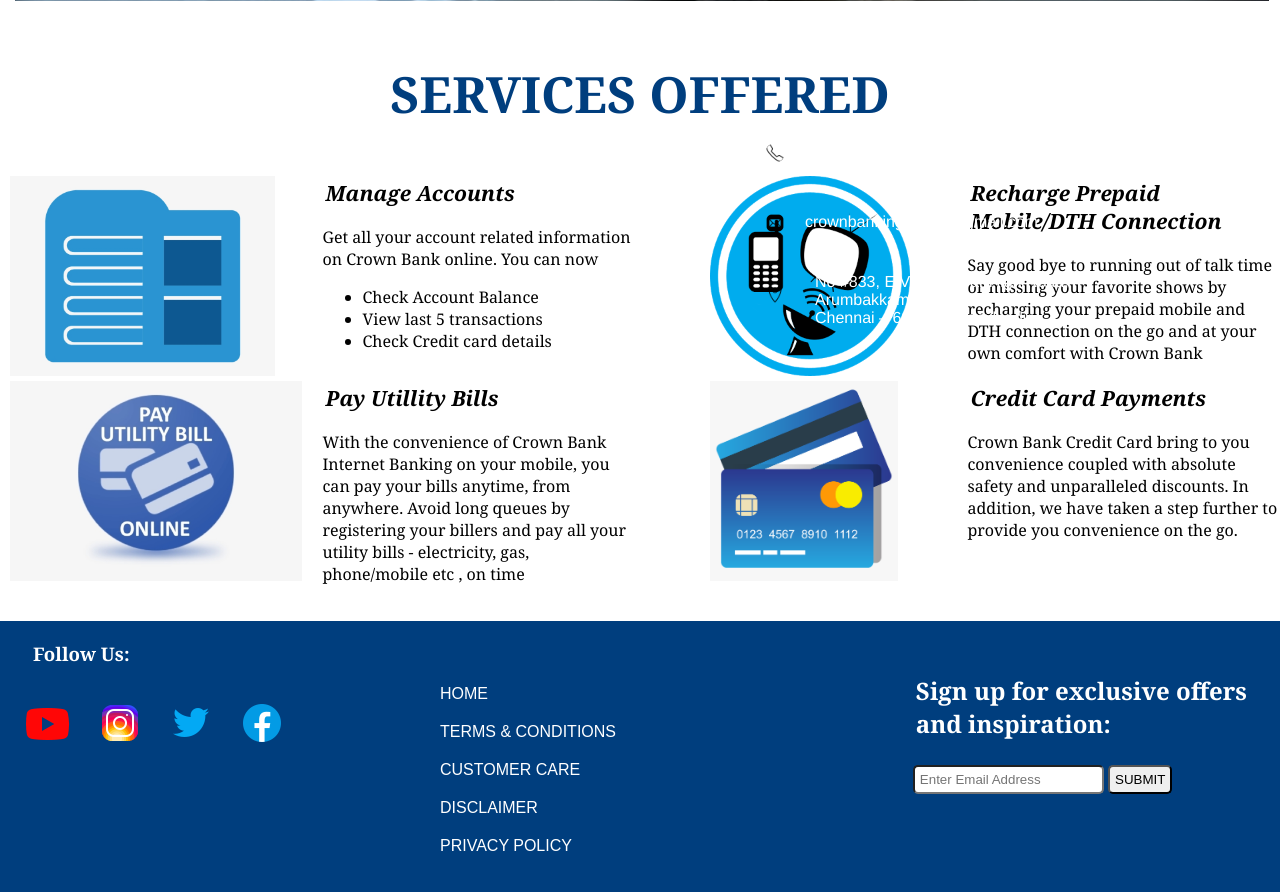
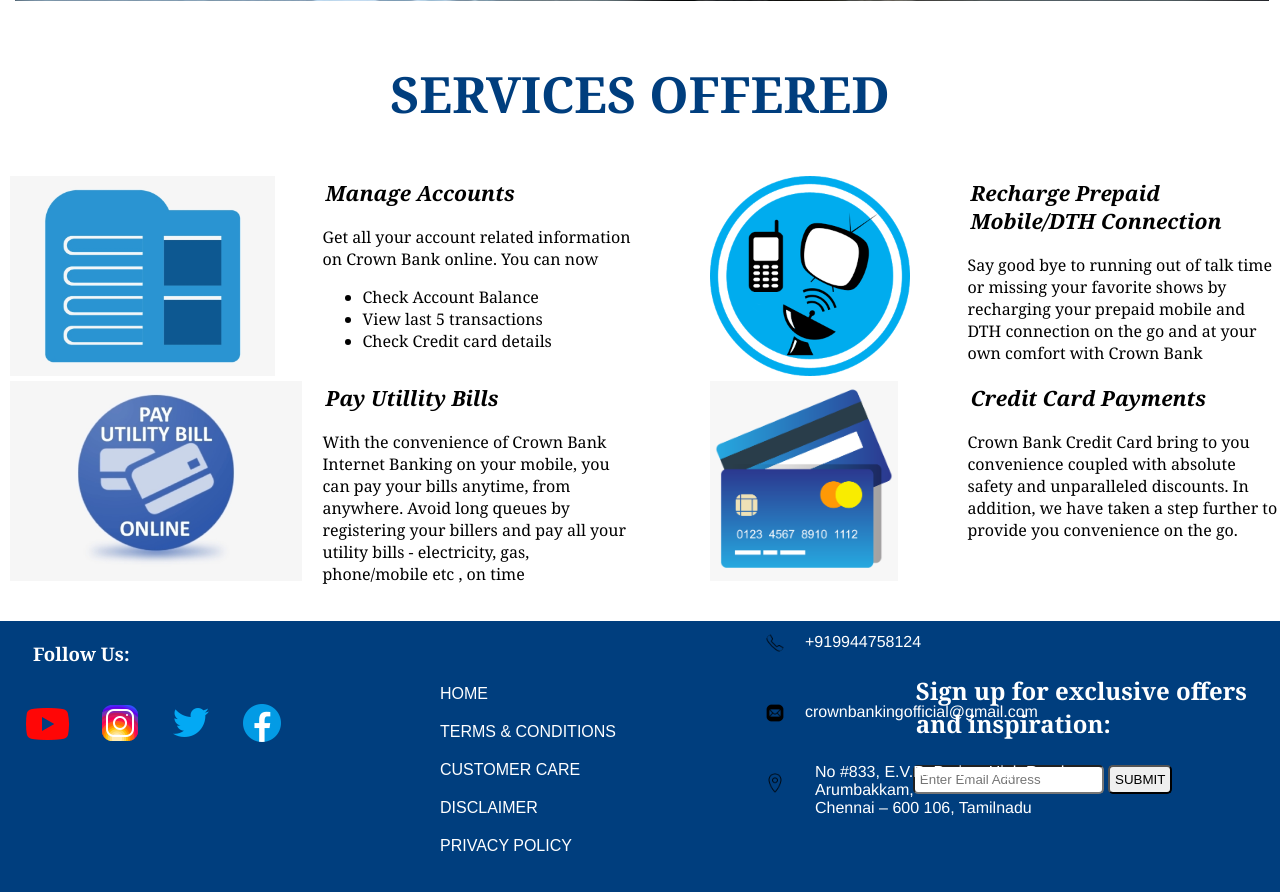
Before and after one commit to MEBOT-IT/Banking, a PHP site: page /Html/index.html in a window 1280 px wide. Shown: the part 2098-2990 px from the top of the page. Run offline with PHP 8.4, Linux system fonts and the light colour scheme.

Commit message:
Changes corrected

```diff
--- a/CSS/index.css
+++ b/CSS/index.css
@@ -385,7 +385,7 @@ h2,h3{
 
 .contact{
     position: absolute;
-    top:2200px;
+    top:2690px;
     left:700px
 }
 .contact li{
```
